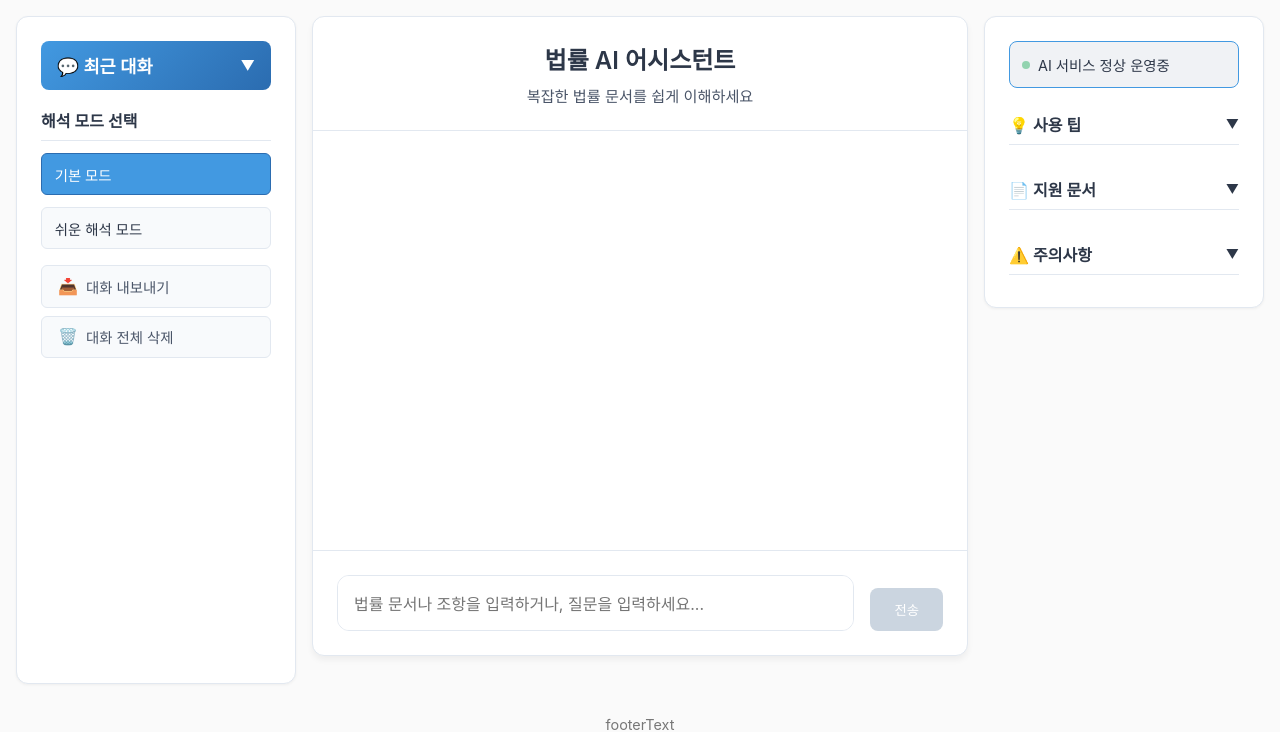
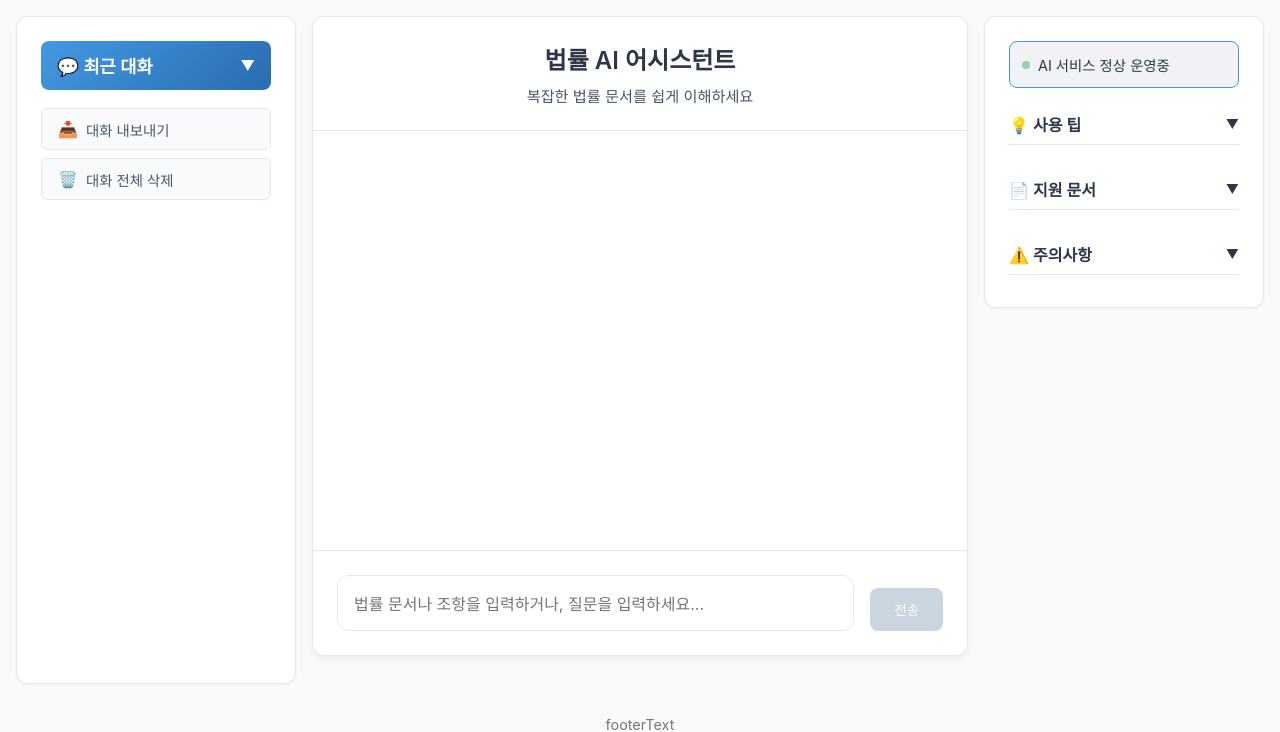
Before and after one commit to Summerev/test123, a Django app: page / in a window 1280 px wide. Shown: the part 73-805 px from the top of the page. Run offline with Django 5.2, Linux system fonts and the light colour scheme; parts of the project's set-up code (start-up, migrations or seed data) failed here and were passed over.

Commit message:
index.html: 해석 모드 선택 제거

```diff
--- a/apps/main/templates/main/index.html
+++ b/apps/main/templates/main/index.html
@@ -11,20 +11,6 @@
       </div>
       <div class="menu-content" id="recent-chats-content">
         <div class="recent-chats" id="recentChatsList"></div>
-      </div>
-    </div>
-
-    <div class="menu-section" id="interpretationModeSection">
-      <h4 class="sidebar-section-header" data-translate-key="interpretationModeLabel">해석 모드 선택</h4>
-      <div class="mode-options-sidebar">
-        <div>
-          <input type="radio" id="defaultModeSidebar" name="interpretationModeSidebar" value="default" />
-          <label for="defaultModeSidebar" data-translate-key="defaultModeLabel">기본 모드</label>
-        </div>
-        <div>
-          <input type="radio" id="easyModeSidebar" name="interpretationModeSidebar" value="easy" />
-          <label for="easyModeSidebar" data-translate-key="easyModeLabel">쉬운 해석 모드</label>
-        </div>
       </div>
     </div>
 
```
